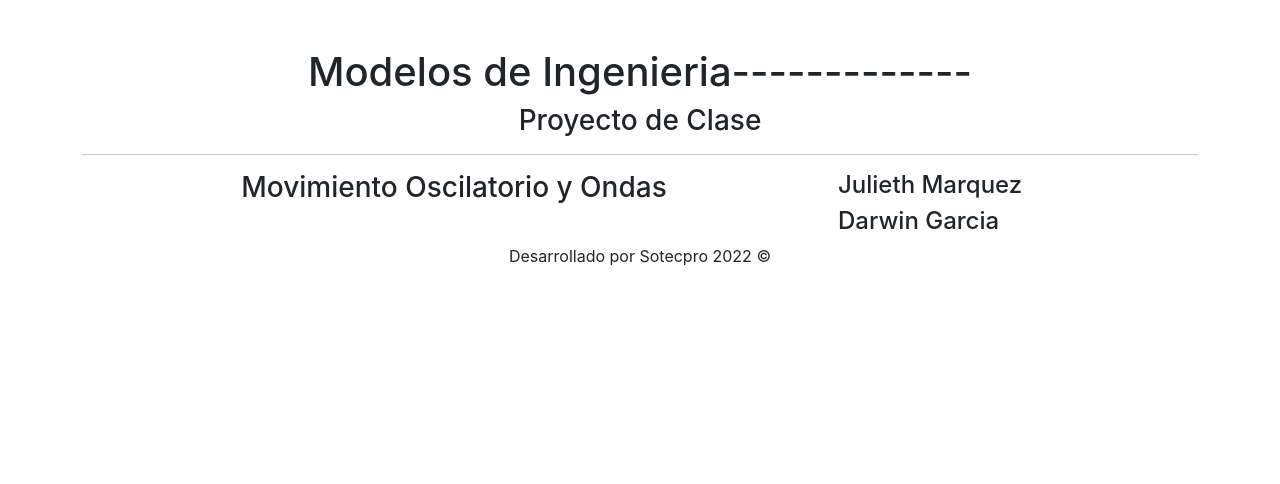
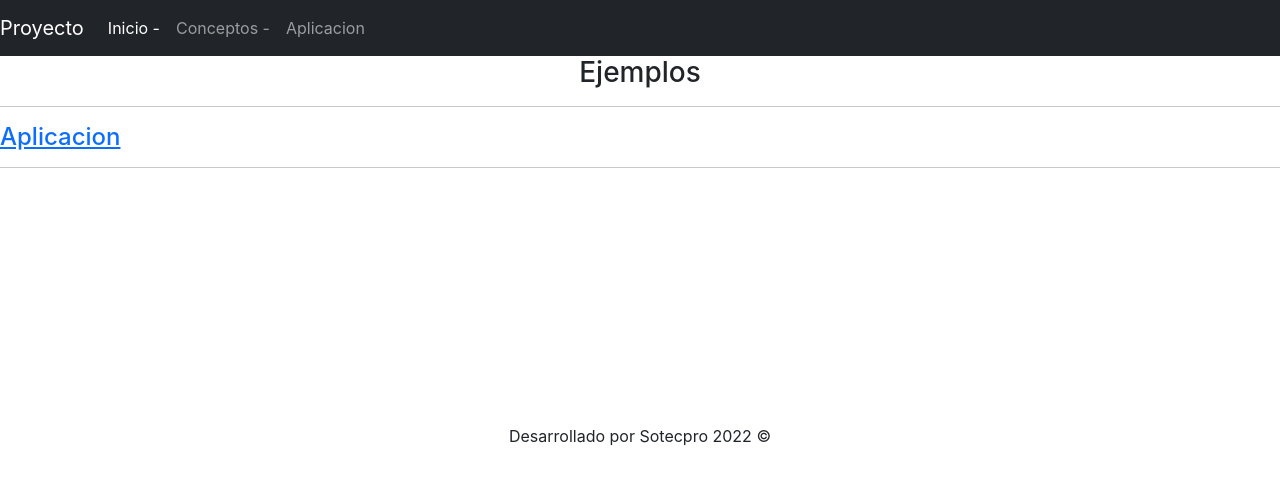
Before and after one commit to dgarcia26/proyecto-modelo-ing, a React (Create React App) app: page /Aplicacion in a window 1280 px wide. Shown: the top 484 px of the page. Built offline with nearby package versions, Linux system fonts and the light colour scheme.

Commit message:
progreso 2

```diff
--- a/public/index.html
+++ b/public/index.html
@@ -19,6 +19,16 @@
   <body>
     <noscript>You need to enable JavaScript to run this app.</noscript>
     <div id="root"></div>
+    <div>
+      <hr />
+      <footer className='foot'>Desarrollado por Sotecpro 2022 <span>©</span></footer>
+    </div>
 
+
+    <!-- Minified JS library -->
+<script src="https://ajax.googleapis.com/ajax/libs/jquery/3.2.1/jquery.min.js"></script>
+<!-- Compiled and minified Bootstrap JavaScript -->
+<script src="https://maxcdn.bootstrapcdn.com/bootstrap/3.3.7/js/bootstrap.min.js" ></script>
   </body>
+
 </html>
--- a/src/App.css
+++ b/src/App.css
@@ -36,10 +36,28 @@
     transform: rotate(360deg);
   }
 }
+.onda{
+  width: 150px;
+  height: 150px;
 
-.ondas{
-  width: 500px;
-  height: 270px;
-  text-decoration: none;
+}
+.imag{
+  width: 25%;
+  height: 200px;
+  align-items: center;
+
+}
+
+
+.boton{
+  color: black;
+}
+footer{
   text-align: center;
+  padding-top: 240px;
 }
+
+img{
+  display:block;
+  margin:auto;
+  }
--- a/src/App.js
+++ b/src/App.js
@@ -1,20 +1,14 @@
 import React from 'react';
-import Nav from './components/Navegacion';
-
-//Router
-import {
-  BrowserRouter as Router,
-  Route
-} from "react-router-dom";
 import Prueba from './components/Prueba';
 
 import './App.css';
+import Navegacion from './components/Navegacion';
 
 function App() {
 
   return (
     <div>
-    <Prueba/>
+      <Navegacion/>
     </div>
 
   );
--- /dev/null
+++ b/src/Inicio.jsx
@@ -0,0 +1,16 @@
+import React from 'react'
+import Navegacion from './components/Navegacion'
+import Presentacion from './components/Presentacion'
+import Prueba from './components/Prueba'
+
+const Inicio = () => {
+  return (
+    <div>
+        <Prueba/>
+        <Presentacion/>
+
+    </div>
+  )
+}
+
+export default Inicio
--- a/src/components/Aplicacion.jsx
+++ b/src/components/Aplicacion.jsx
@@ -3,15 +3,11 @@ import React from 'react'
 const Aplicacion = () => {
   return (
     <div>
-        <form action="submin">
-            <h3 className='text-center'>Formulario</h3>
-            <input class="form-control mb-2" type="text" placeholder="Ingrese Nombre"/>
-            <input class="form-control mb-2" type="number" placeholder="Ingrese Valor1"/>
-            <input class="form-control mb-2" type="number" placeholder="Ingrese Valor2"/>
-            <input class="form-control mb-2" type="number" placeholder="Ingrese Valor3"/>
-            <input class="form-control mb-2" type="number" placeholder="Ingrese Valor4"/>
-            <button class="btn btn-primary btn-block" type="submit">Calcular</button>
-        </form>
+        <h3 className='text-center'>Ejemplos</h3>
+        <hr />
+        <h4>
+          <a href="https://www.myphysicslab.com/develop/build/sims/pendulum/ComparePendulumApp-en.html" >Aplicacion</a>
+        </h4>
   </div>
   )
 }
--- a/src/components/Conceptos.jsx
+++ b/src/components/Conceptos.jsx
@@ -5,8 +5,9 @@ const Conceptos = () => {
     <div>
 
         <h3 className='text-center'>Movimiento Oscilatorio y Ondas</h3>
+        <div className="container">
         <ul className="list-group">
-              <li className="list-grou´-item card">
+              <li className="list-grou-item">
               <p>
                 <h4 className='text-center'>Conceptos</h4>
                 A un movimiento que se repite en intervalos de tiempo iguales se lo denomina
@@ -22,8 +23,18 @@ const Conceptos = () => {
                 y televisión, etc.
               </p>
               <img className='ondas container' src="https://www.academico.cecyt7.ipn.mx/recursos/basicas/fisica/fisica4/unidad2/ondas_archivos/image006.jpg" alt="Ondas" />
+              <h3>Descripción de las ondas</h3>
+              <p>
+                Para comenzar a estudiar el tema, podemos imaginar que construimos un dispositivo
+                con el que se pueden generar ondas. Dicho dispositivo es un péndulo simple que
+                consiste en una pesa suspendida de un hilo liviano. El hecho de que el hilo sea liviano
+                no es trivial debido a que, si pretendemos estudiar sólo el movimiento de la pesa, la
+                masa del hilo jugará un papel importante durante el movimiento de nuestro péndulo en
+                los casos en que no sea mucho menor que la masa de la pesa suspendida.
+              </p>
               </li>
             </ul>
+            </div>
     </div>
   )
 }
--- a/src/components/Navegacion.jsx
+++ b/src/components/Navegacion.jsx
@@ -1,25 +1,30 @@
 import React from 'react';
+import { Outlet, Link } from 'react-router-dom';
+
 
 const Navegacion = () => {
 
 
   return (
-    <div><nav class="navbar navbar-expand-lg navbar-light bg-light">
+    <div>
+      <nav class="navbar navbar-expand-lg navbar-dark bg-dark">
         <a class="navbar-brand" href="/">Proyecto</a>
         <button class="navbar-toggler" type="button" data-toggle="collapse" data-target="#navbarNavAltMarkup" aria-controls="navbarNavAltMarkup" aria-expanded="false" aria-label="Toggle navigation">
           <span class="navbar-toggler-icon"></span>
         </button>
         <div class="collapse navbar-collapse" id="navbarNavAltMarkup">
-        <ul class="nav justify-content-end">
+            <ul class="nav">
                 <div class="navbar-nav">
-                <a class="nav-item nav-link active" href="#">Inicio</a>
-                <a class="nav-item nav-link" href="#">Conceptos</a>
-                <a class="nav-item nav-link" href="#">Ejemplos</a>
-                <a class="nav-item nav-link" href="#">Aplicacion</a>
+                  <Link to="/" class="nav-item nav-link active">Inicio -</Link>
+                  <Link to="Conceptos" class="nav-item nav-link">Conceptos -</Link>
+                  <Link to="Aplicacion" class="nav-item nav-link">Aplicacion </Link>
                 </div>
             </ul>
         </div>
       </nav>
+      <main className="App-content">
+          <Outlet />
+        </main>
     </div>
   )
 }
--- a/src/components/Page404.jsx
+++ b/src/components/Page404.jsx
@@ -6,6 +6,7 @@ const Page404 = () => {
          <>
 		{/* Mensaje cuando llegue a página incorrecta */}
             <p>Uy, llegaste a un mundo desconocido. Mejor regresa al inicio.</p>
+
         </>
     </div>
   )
--- a/src/components/Presentacion.jsx
+++ b/src/components/Presentacion.jsx
@@ -2,27 +2,27 @@ import React from 'react'
 
 export const Presentacion = () => {
   return (
-    <div><div id="carouselExampleControls" class="carousel slide" data-ride="carousel">
-    <div class="carousel-inner">
-      <div class="carousel-item active">
-        <h2>imagen1</h2>
-      </div>
-      <div class="carousel-item">
-      <h2>imagen2</h2>
-      </div>
-      <div class="carousel-item">
-        <h2>imagen3</h2>
-      </div>
+    <div>
+      <img className='imag' src="https://image2.slideserve.com/5021454/movimiento-oscilatorio-l.jpg" alt="Movimiento Oscilatorio" />
+      <h5 className='container'>
+          Una onda es una perturbación que avanza o que se propaga en un medio material o
+          incluso en el vacío. A pesar de la naturaleza diversa de las perturbaciones que pueden
+          originarlas, todas las ondas tienen un comportamiento semejante.<br/>
+          El tipo de movimiento característico de las ondas se denomina movimiento ondulatorio.
+          Su propiedad esencial es que no implica un transporte de materia de un punto a otro.<br/>
+          Descripción matemática de las ondas
+          Como se indicó anteriormente, el desplazamiento de una partícula que describe un
+          movimiento periódico puede expresarse en términos de funciones trigonométricas senos
+          y cosenos. Antes de abordar la descripción matemática de una onda, se describirán
+          brevemente algunas características de estas funciones trigonométricas prestando
+          especial atención a los efectos observados cuando se producen variaciones en algunos
+          de los diferentes parámetros.<br/>
+          <a href="https://www.myphysicslab.com/develop/build/sims/pendulum/ComparePendulumApp-en.html" >Aplicacion</a>
+
+      </h5>
+
+
     </div>
-    <a class="carousel-control-prev" href="#carouselExampleControls" role="button" data-slide="prev">
-      <span class="carousel-control-prev-icon" aria-hidden="true"></span>
-      <span class="sr-only">Previous</span>
-    </a>
-    <a class="carousel-control-next" href="#carouselExampleControls" role="button" data-slide="next">
-      <span class="carousel-control-next-icon" aria-hidden="true"></span>
-      <span class="sr-only">Next</span>
-    </a>
-  </div>
-  </div>
   )
 }
+export default Presentacion
--- a/src/components/Prueba.jsx
+++ b/src/components/Prueba.jsx
@@ -1,38 +1,33 @@
 import React from 'react';
+import Navegacion from './Navegacion';
+//import Presentacion from './Presentacion';
 
-const prueba = () => {
+const Prueba = () => {
 
   return (
-
     <div class="container mt-5">
 
-        <h1 className='text-center'>Modelos de Ingenieria-------------</h1>
-        <h3 className='text-center'>Proyecto de Clase</h3>
+        <h1 className='text-center'>Modelos de Ingenieria</h1>
+        <h4 className='text-center'>Proyecto de Clase</h4>
+        <h6 className='text-center'>Julieth Marquez</h6>
+        <h6 className='text-center'>Darwin Garcia</h6>
         <hr />
+
         <div className="container">
           <div className="row">
 
-            <div className="col-8">
+            <div className="col-12">
             <h3 className='text-center'>Movimiento Oscilatorio y Ondas</h3>
+            </div>
 
-            </div>
-            <div className="col-4">
-              <div>
-                <h4>Julieth Marquez</h4>
-                <h4>Darwin Garcia</h4>
-              </div>
-
-            </div>
           </div>
 
 
         </div>
-        <div>
-        <footer className='text-center'>Desarrollado por Sotecpro 2022 <span>©</span></footer>
-        </div>
+
     </div>
 
   )
 }
 
-export default prueba
+export default Prueba
--- a/src/index.js
+++ b/src/index.js
@@ -1,15 +1,40 @@
 import React from 'react';
 import ReactDOM from 'react-dom/client';
-import { BrowserRouter } from 'react-router-dom';
+
+/**conectar la app por URL */
+import { BrowserRouter, Routes, Route} from 'react-router-dom';
+
 import './index.css';
 import App from './App';
 import reportWebVitals from './reportWebVitals';
+import Prueba from './components/Prueba';
+import Conceptos from './components/Conceptos';
+import Aplicacion from './components/Aplicacion';
+import Page404 from './components/Page404';
+import Inicio from './Inicio';
+
 
 const root = ReactDOM.createRoot(document.getElementById('root'));
 root.render(
-  <BrowserRouter>
-    <App />
-  </BrowserRouter>,
+  <React.StrictMode>
+    <BrowserRouter>
+    <Routes>
+                  <Route path='/' element={<App />} >
+                    <Route index
+                          element={<Inicio />}
+                    />
+                    <Route path='Conceptos' element={<Conceptos />} />
+                    <Route path='Aplicacion' element={<Aplicacion />} >
+                    </Route>
+                    <Route path='*'
+                        element={
+                          <Page404/>
+                        }>
+                    </Route>
+                  </Route>
+            </Routes>
+    </BrowserRouter>
+  </React.StrictMode>,
   document.getElementById("root")
 );
 
```
Lines whose indentation alone changed are shown as unchanged.
